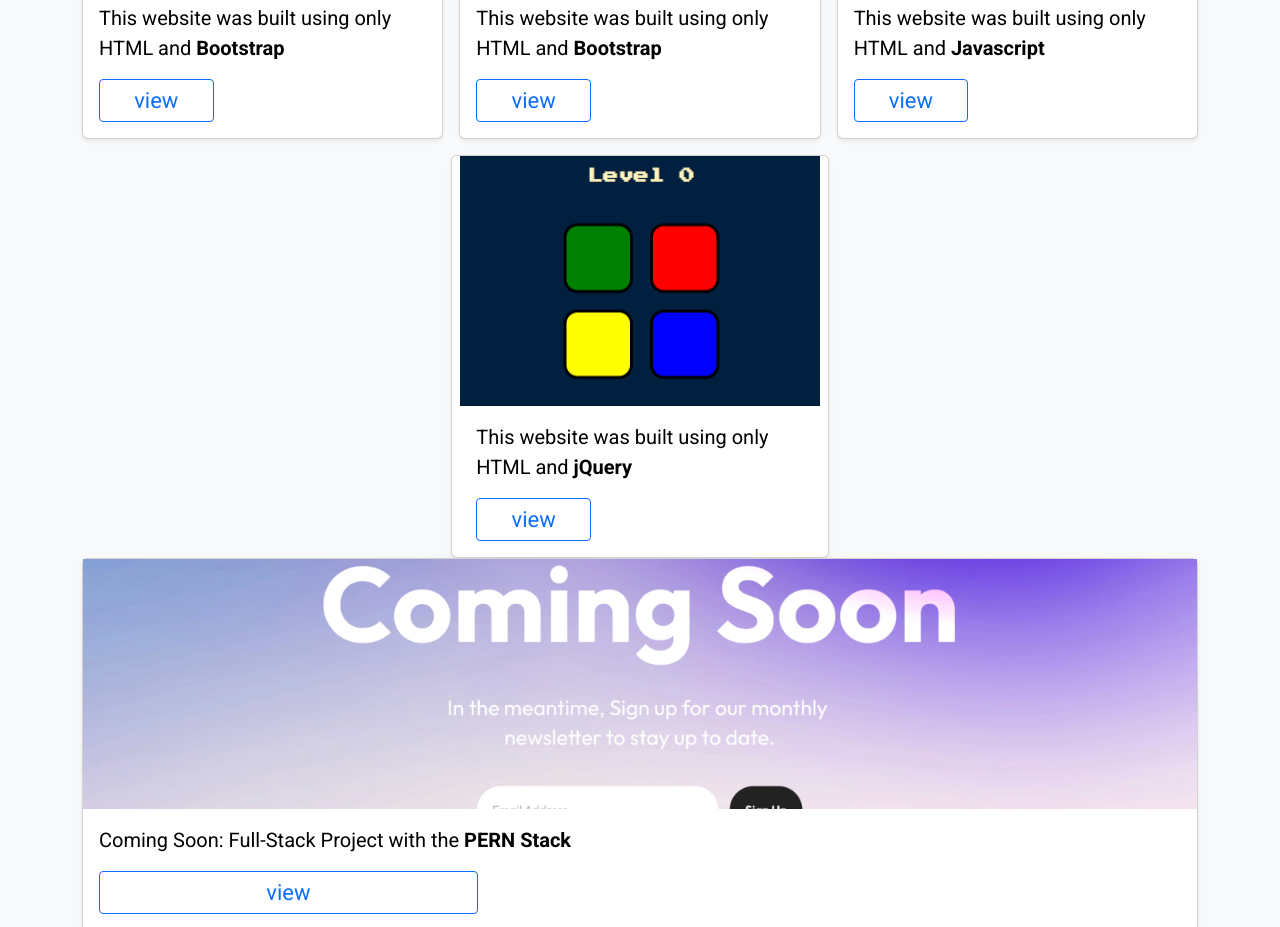
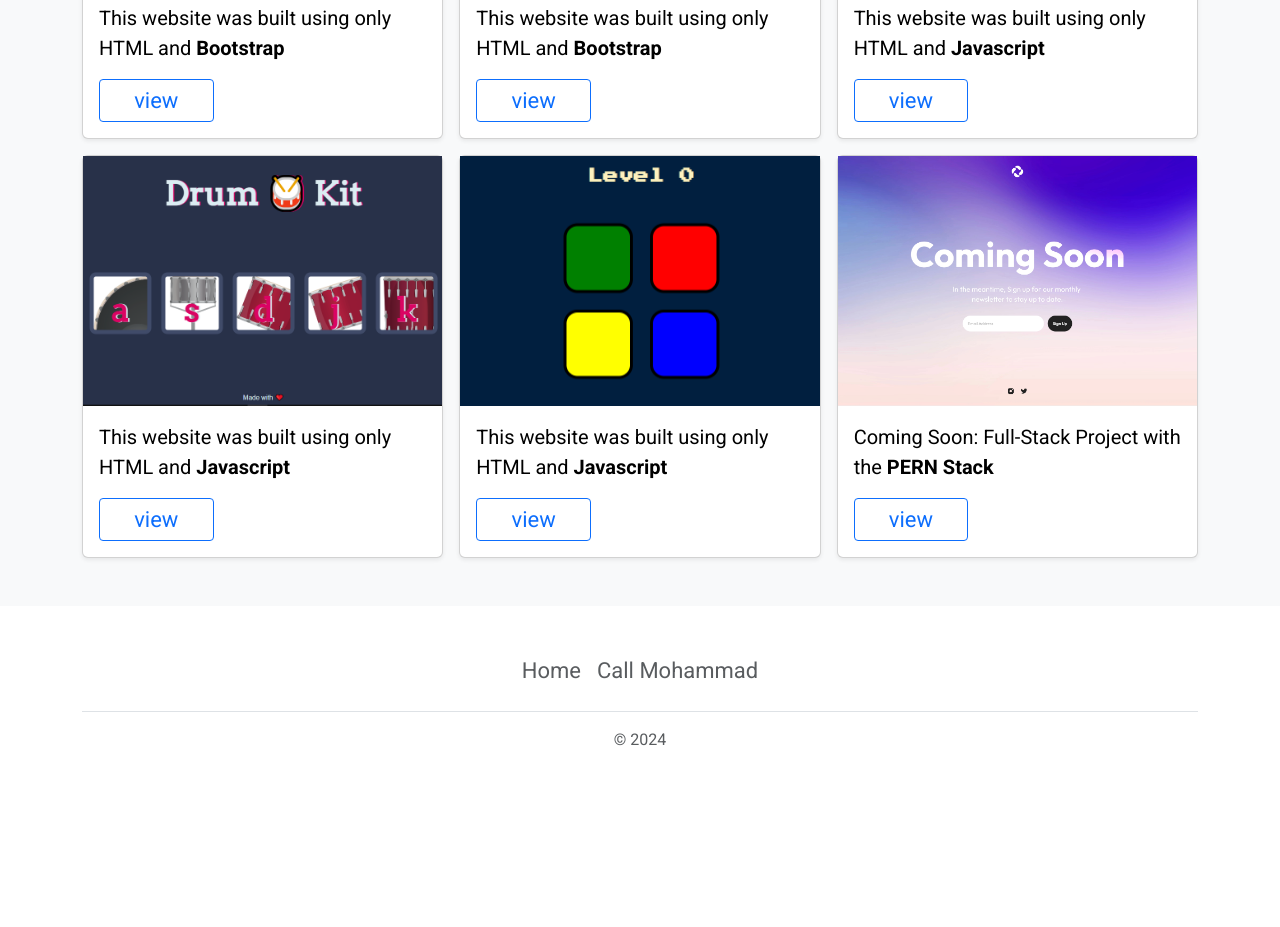
Before and after one commit to mohammed-btoosh/portfolio, a plain HTML site: page index.html in a window 1280 px wide. Shown: the part 1380-2307 px from the top of the page. After the commit the page ends 2188 px from the top, so only its background shows below. Drawn offline with nearby package versions, Linux system fonts and the light colour scheme.

```diff
--- a/index.html
+++ b/index.html
@@ -122,18 +122,29 @@
             </div>
           </div>
 
-          <div class="col"></div>
+          <div class="col">
+            <div class="card shadow-sm">
+              <img src="./images/drum.png" alt="a website" class="custom-image">
+              <div class="card-body">
+                <p class="card-text para">This website was built using only HTML and <span class="skills">Javascript</span></p>
+                <div class="d-flex justify-content-between align-items-center">
+                  <a href="https://mohammed-btoosh.github.io/drum-kit/" class="btn btn-sm btn-outline-primary view" target="_blank">view</a>
+                </div>
+              </div>
+            </div>
+          </div>
+
+          <div class="col">
             <div class="card shadow-sm">
               <img src="./images/simon.png" alt="a website" class="custom-image">
               <div class="card-body">
-                <p class="card-text para">This website was built using only HTML and <span class="skills">jQuery</span></p>
+                <p class="card-text para">This website was built using only HTML and <span class="skills">Javascript</span></p>
                 <div class="d-flex justify-content-between align-items-center">
                   <a href="https://mohammed-btoosh.github.io/simon-game/" class="btn btn-sm btn-outline-primary view" target="_blank">view</a>
                 </div>
               </div>
             </div>
           </div>
-
           <!-- //https://mohammed-btoosh.github.io/simon-game/ -->
           <div class="col">
             <div class="card shadow-sm">
```
